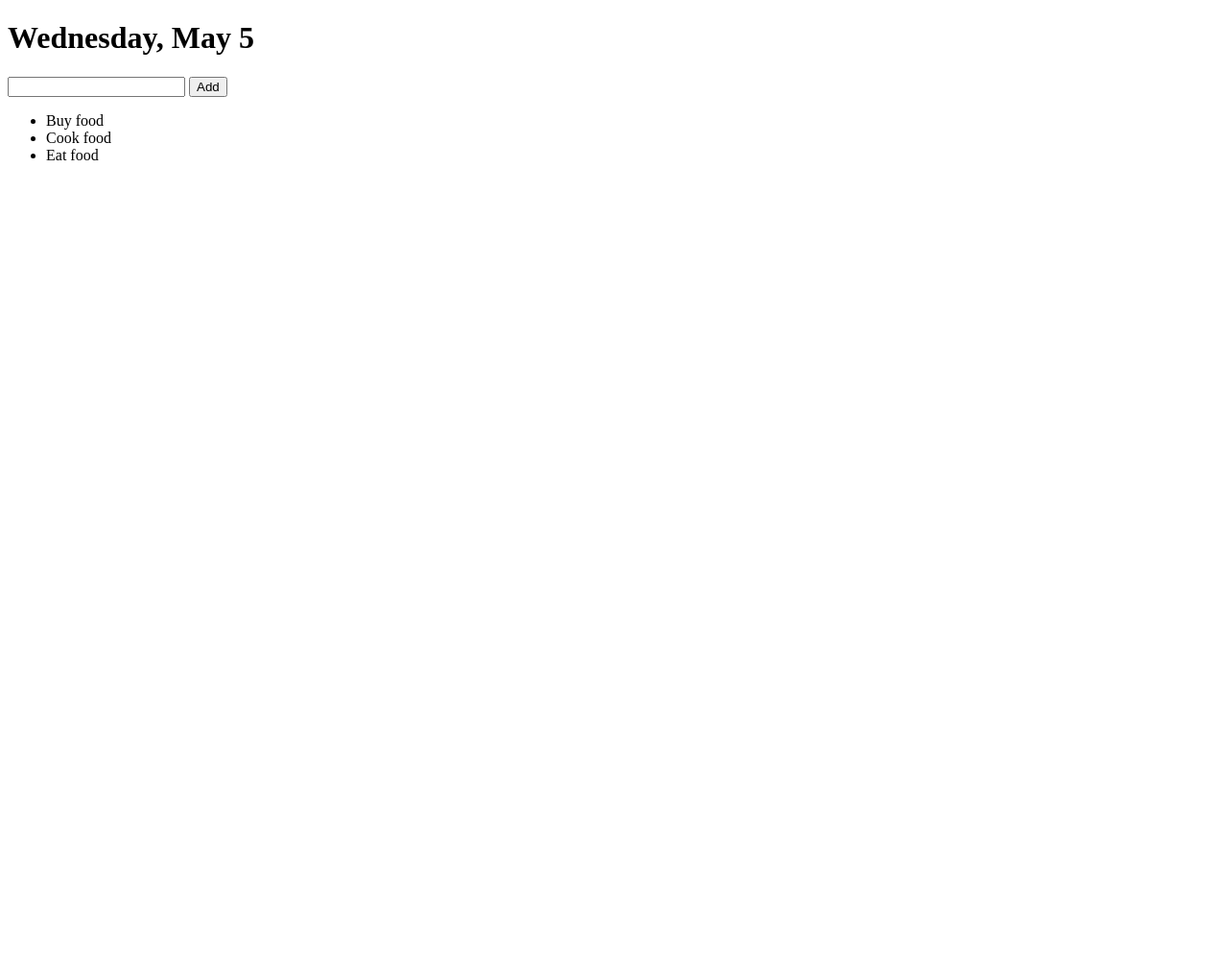
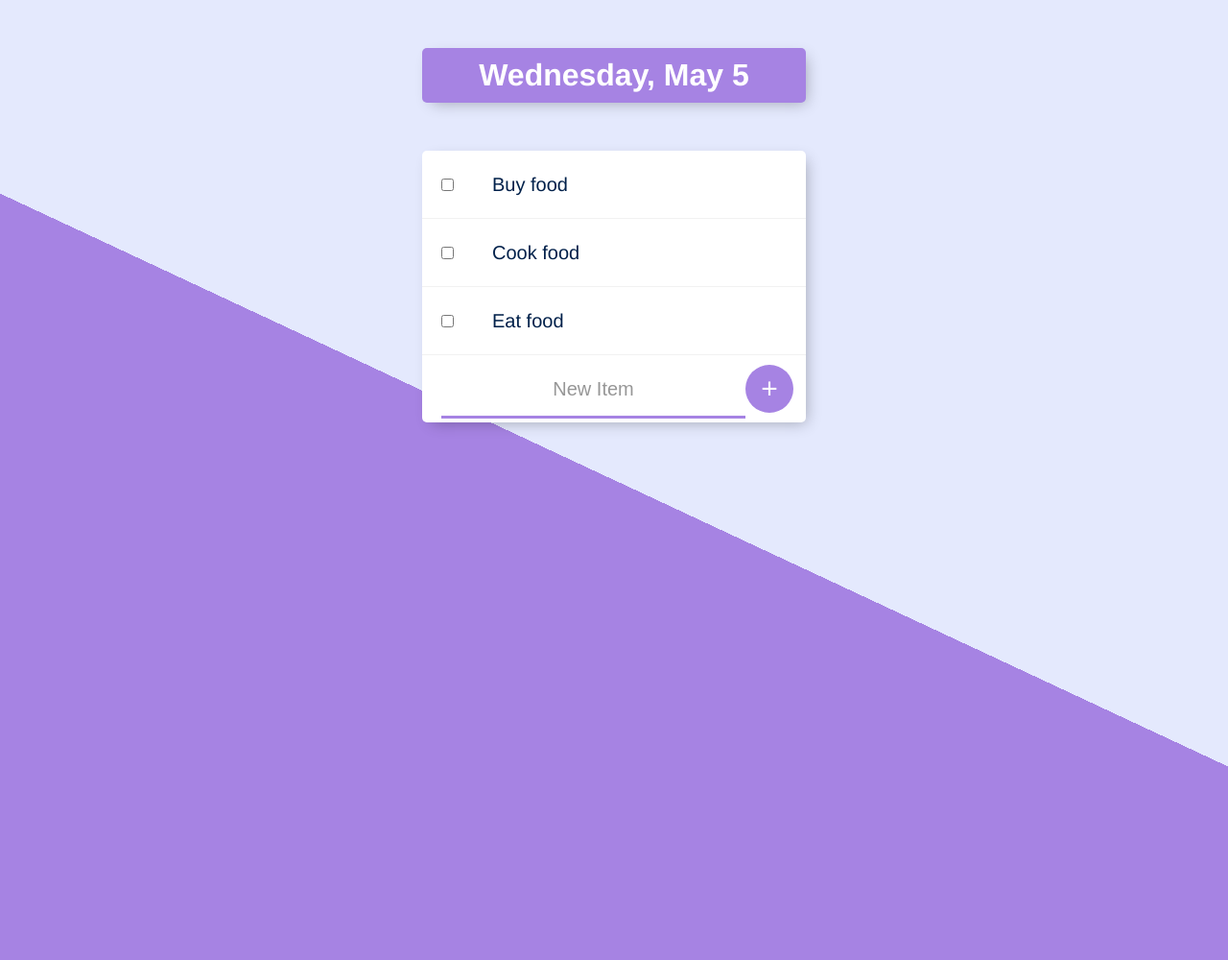
Before and after one commit to samko945/todo-list, a Node server app: page / in a window 1280 px wide. Shown: the whole page at 96% size. Before the commit the page ends 800 px from the top, so only its background shows below. Run offline with Node 20, Linux system fonts and the light colour scheme.

Commit message:
added 2nd page (/work) using same template

```diff
--- a/app.js
+++ b/app.js
@@ -4,7 +4,10 @@ const app = express();
 app.set("view engine", "ejs");
 app.use(express.urlencoded({ extended: true }));
 
-const items = [];
+app.use(express.static("public"));
+
+const items = ["Buy food", "Cook food", "Eat food"];
+const workItems = [];
 
 app.get("/", function (req, res) {
 	var today = new Date();
@@ -13,17 +16,31 @@ app.get("/", function (req, res) {
 		day: "numeric",
 		month: "long",
 	};
-    var day = today.toLocaleDateString("en-US", options);
+	var date = today.toLocaleDateString("en-US", options);
 
-    res.render("list", { dayOfWeek: day, listItems: items });
+	res.render("list", { listTitle: date, listItems: items });
 });
 
 app.post("/", function (req, res) {
 	const item = req.body.newItem;
-    console.log(item);
+	if (req.body.list === "Work") {
+		workItems.push(item);
+		res.redirect("/work");
+	} else {
 		items.push(item);
 		res.redirect("/");
+	}
 });
+
+app.get("/work", function (req, res) {
+	res.render("list", { listTitle: "Work", listItems: workItems });
+});
+
+// app.post("/work", function (req, res) {
+// 	const item = req.body.newItem;
+// 	workItems.push(item);
+// 	res.redirect("/work");
+// });
 
 app.listen(5000, function () {
 	console.log("Server started on port 5000.");
--- /dev/null
+++ b/public/css/styles.css
@@ -0,0 +1,100 @@
+html {
+	background-color: #e4e9fd;
+	background-image: -webkit-linear-gradient(65deg, #a683e3 50%, #e4e9fd 50%);
+	min-height: 1000px;
+	font-family: "helvetica neue";
+}
+
+h1 {
+	color: #fff;
+	padding: 10px;
+}
+
+.box {
+	max-width: 400px;
+	margin: 50px auto;
+	background: white;
+	border-radius: 5px;
+	box-shadow: 5px 5px 15px -5px rgba(0, 0, 0, 0.3);
+}
+
+#heading {
+	background-color: #a683e3;
+	text-align: center;
+}
+
+.item {
+	min-height: 70px;
+	display: flex;
+	align-items: center;
+	border-bottom: 1px solid #f1f1f1;
+}
+
+.item:last-child {
+	border-bottom: 0;
+}
+
+input:checked + p {
+	text-decoration: line-through;
+	text-decoration-color: #a683e3;
+}
+
+input[type="checkbox"] {
+	margin: 20px;
+}
+
+p {
+	margin: 0;
+	padding: 20px;
+	font-size: 20px;
+	font-weight: 200;
+	color: #00204a;
+}
+
+form {
+	text-align: center;
+	margin-left: 20px;
+}
+
+button {
+	cursor: pointer;
+	min-height: 50px;
+	width: 50px;
+	border-radius: 50%;
+	border-color: transparent;
+	background-color: #a683e3;
+	color: #fff;
+	font-size: 30px;
+	/* padding-bottom: 6px; */
+	border-width: 0;
+}
+button:hover {
+	background-color: #af8de9;
+}
+
+input[type="text"] {
+	text-align: center;
+	height: 60px;
+	top: 10px;
+	border: none;
+	background: transparent;
+	font-size: 20px;
+	font-weight: 200;
+	width: 313px;
+}
+
+input[type="text"]:focus {
+	outline: none;
+	box-shadow: inset 0 -3px 0 0 #a683e3;
+}
+
+::placeholder {
+	color: rgb(151, 151, 151);
+	opacity: 1;
+}
+
+footer {
+	color: white;
+	color: rgba(0, 0, 0, 0.5);
+	text-align: center;
+}
--- a/views/list.ejs
+++ b/views/list.ejs
@@ -5,22 +5,24 @@
 		<meta http-equiv="X-UA-Compatible" content="IE=edge" />
 		<meta name="viewport" content="width=device-width, initial-scale=1.0" />
 		<title>Todo List</title>
+		<link rel="stylesheet" href="css/styles.css" />
 	</head>
 	<body>
-        <h1><%= dayOfWeek %></h1>
+		<div id="heading" class="box">
+			<h1><%= listTitle %></h1>
+		</div>
+		<div class="box">
+			<% for (let i = 0; i < listItems.length; i++) { %>
+			<div class="item">
+				<input type="checkbox" />
+				<p><%= listItems[i] %></p>
+			</div>
+			<% } %>
 
-        <form action="/" method="POST">
-            <input type="text" name="newItem" />
-            <input type="submit" value="Add" />
+			<form action="/" method="POST" class="item">
+				<input type="text" name="newItem" placeholder="New Item" autocomplete="off" autofocus />
+				<button type="submit" name="list" value="<%= listTitle %>">+</button>
 			</form>
-
-        <ul>
-            <li>Buy food</li>
-            <li>Cook food</li>
-            <li>Eat food</li>
-            <% for (let i = 0; i < listItems.length; i++) { %>
-            <li><%= listItems[i] %></li>
-            <% } %>
-        </ul>
+		</div>
 	</body>
 </html>
```
Also changed, not shown: 1 other file. Lines whose indentation alone changed are shown as unchanged.
